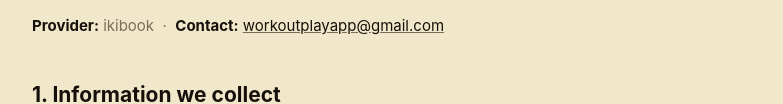
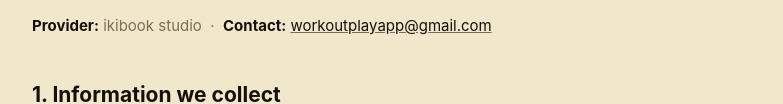
Before and after one commit to devngauloi/bloc-audio, a plain HTML site: page docs/privacy.html in a window 1280 px wide. Shown: the part 379-483 px from the top of the page, without its empty margins (248-1031 px from the left). Drawn offline with Linux system fonts and the light colour scheme.

Commit message:
The publisher is called ikibook studio now, and the policy has to say so
The Play developer name changed from "ikibook" to "ikibook studio" today, which
is the name a stranger reads under the app title. Play compares the listing
against the policy pages, and leaving two names for one provider is how the copy
drift of 24/08 started. Same person, same law, display name only.

Co-Authored-By: Claude Opus 5 <noreply@anthropic.com>

```diff
--- a/docs/privacy.html
+++ b/docs/privacy.html
@@ -49,7 +49,7 @@ device only</strong>. What the app does send is named below rather than buried
 purchases go through RevenueCat, and a short list of anonymous product events
 goes to PostHog. This policy explains what we handle and why.</p>
 
-<p class="meta"><strong>Provider:</strong> ikibook &nbsp;·&nbsp;
+<p class="meta"><strong>Provider:</strong> ikibook studio &nbsp;·&nbsp;
 <strong>Contact:</strong> <a href="mailto:workoutplayapp@gmail.com">workoutplayapp@gmail.com</a></p>
 
 <h2>1. Information we collect</h2>
```
Also changed, not shown: docs/terms.html (+1 -1 lines).
